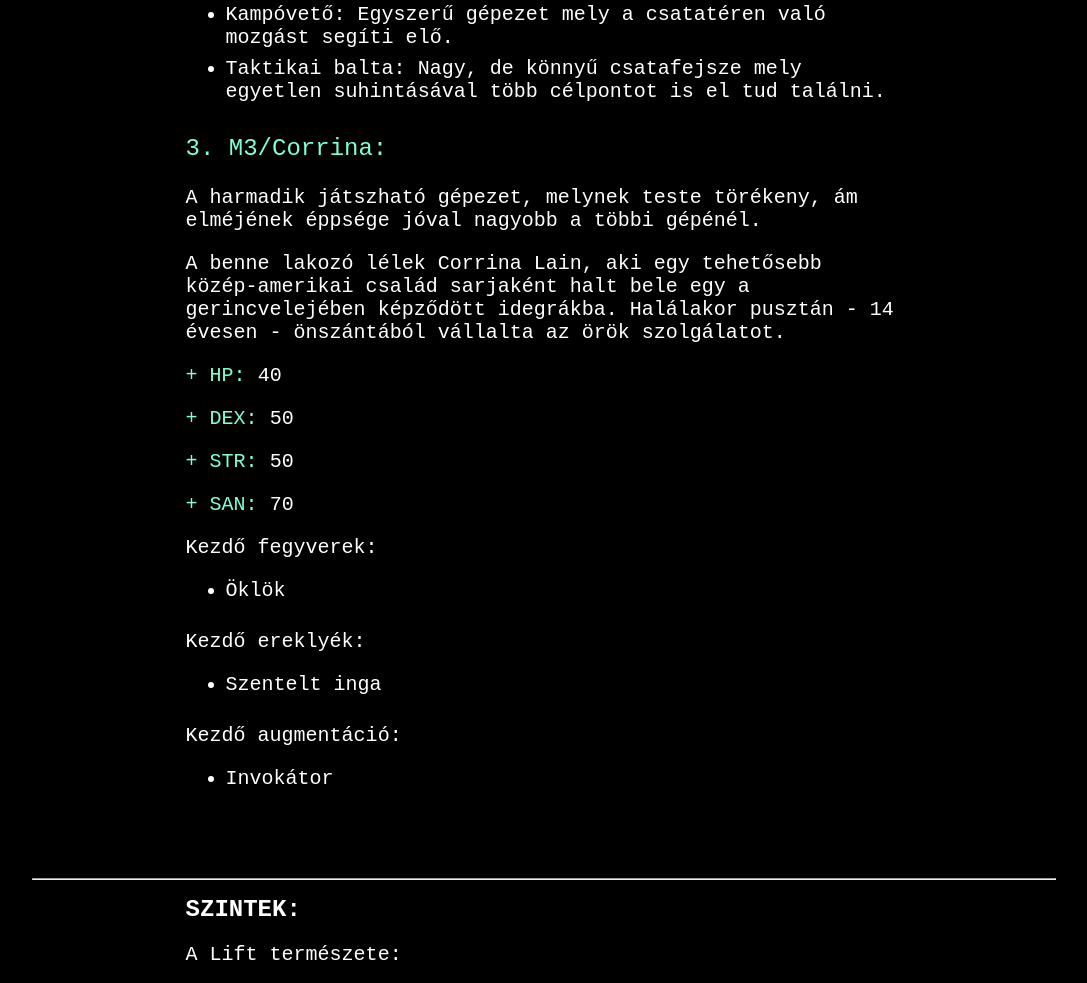
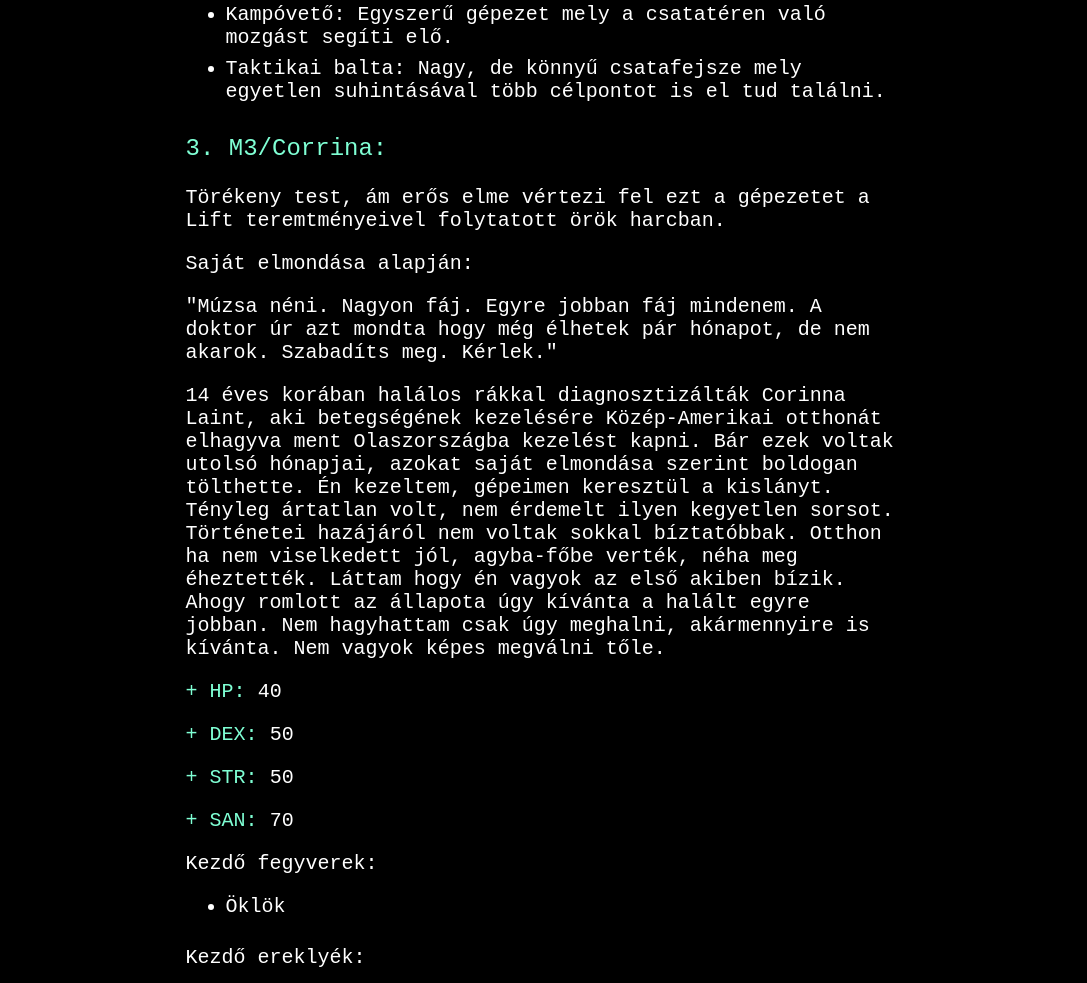
Before and after one commit to HTamaz/HTamaz.github.io, a plain HTML site: page index.html in a window 1280 px wide. Shown: the part 3526-4509 px from the top of the page, without its empty margins (96-1183 px from the left). Drawn offline with Linux system fonts and the light colour scheme.

Commit message:
2025. 07. 02. 22:20:11,96 Automatical commit

```diff
--- a/index.html
+++ b/index.html
@@ -292,8 +292,10 @@
                     </ul>
 
                     <p id="topic2entry3" class="kiemel harom">M3/Corrina:</p>
-                    <p>A harmadik játszható gépezet, melynek teste törékeny, ám elméjének éppsége jóval nagyobb a többi gépénél.</p>
-                    <p> A benne lakozó lélek Corrina Lain, aki egy tehetősebb közép-amerikai család sarjaként halt bele egy a gerincvelejében képződött idegrákba. Halálakor pusztán - 14 évesen - önszántából vállalta az örök szolgálatot.</p>
+                    <p>Törékeny test, ám erős elme vértezi fel ezt a gépezetet a Lift teremtményeivel folytatott örök harcban.</p>
+                    <p>Saját elmondása alapján:</p>
+                    <p>"Múzsa néni. Nagyon fáj. Egyre jobban fáj mindenem. A doktor úr azt mondta hogy még élhetek pár hónapot, de nem akarok. Szabadíts meg. Kérlek."</p>
+                    <p>14 éves korában halálos rákkal diagnosztizálták Corinna Laint, aki betegségének kezelésére Közép-Amerikai otthonát elhagyva ment Olaszországba kezelést kapni. Bár ezek voltak utolsó hónapjai, azokat saját elmondása szerint boldogan tölthette. Én kezeltem, gépeimen keresztül a kislányt. Tényleg ártatlan volt, nem érdemelt ilyen kegyetlen sorsot. Történetei hazájáról nem voltak sokkal bíztatóbbak. Otthon ha nem viselkedett jól, agyba-főbe verték, néha meg éheztették. Láttam hogy én vagyok az első akiben bízik. Ahogy romlott az állapota úgy kívánta a halált egyre jobban. Nem hagyhattam csak úgy meghalni, akármennyire is kívánta. Nem vagyok képes megválni tőle.</p>
                     <p class="felsorol"><span class="kiemel">HP:</span> 40</p>
                     <p class="felsorol"><span class="kiemel">DEX:</span> 50</p>
                     <p class="felsorol"><span class="kiemel">STR:</span> 50</p>
```
